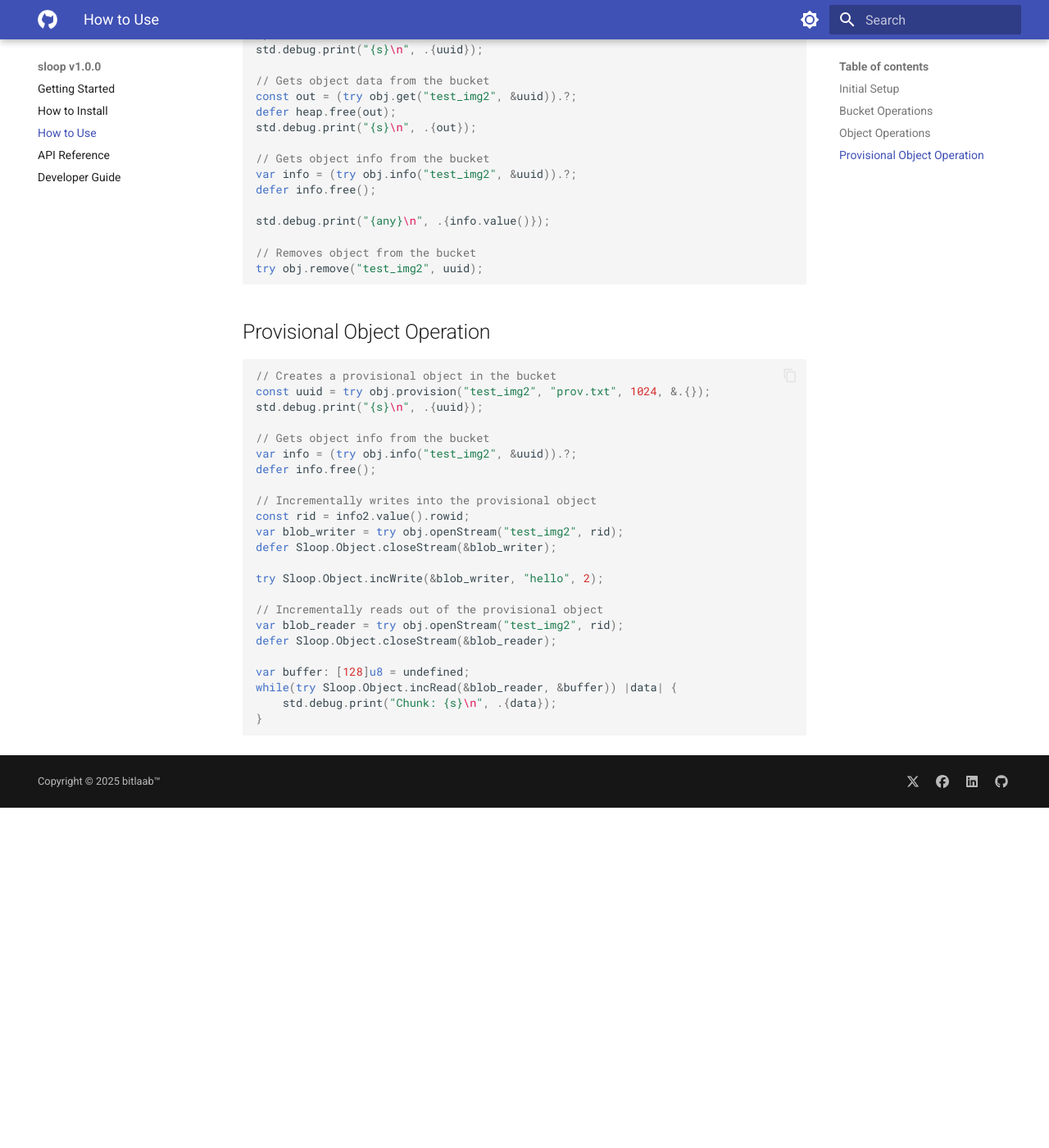
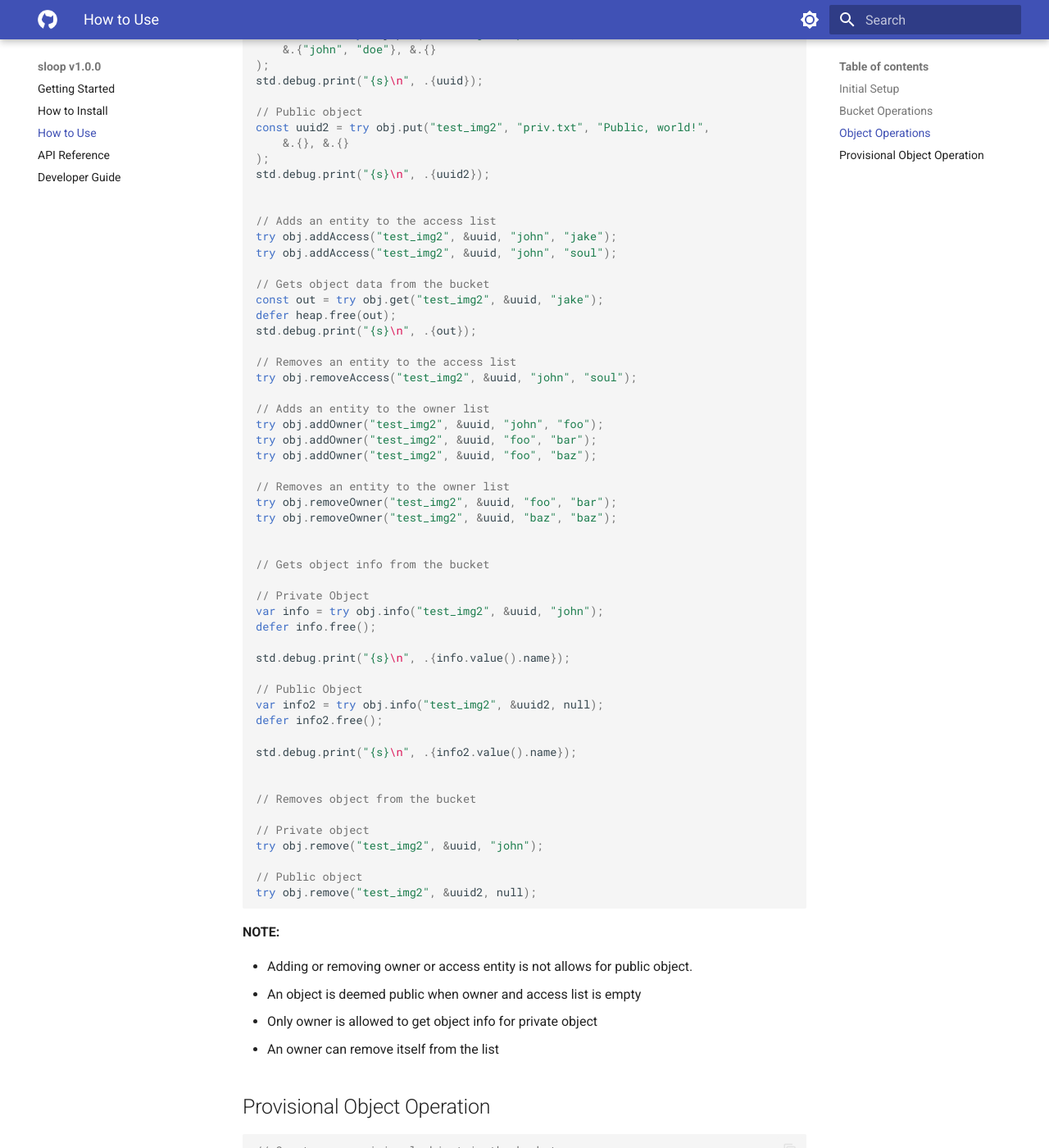
Before and after one commit to bitlaab-blitz/sloop, an MkDocs documentation site: the page built from docs/usage.md, in a window 1280 px wide and 1400 px high, scrolled down 1053 px. Shown: the whole window at 82% size. Built offline with MkDocs 1.6.1 and Material for MkDocs 9.7.7, drawn with Linux system fonts in a browser that asks for light colours; before the commit the page ends 2038 px from its top, so only the background shows below that; some of the changed text lies outside the part shown.

Commit message:
adding access control capability

````diff
--- a/docs/usage.md
+++ b/docs/usage.md
@@ -43,46 +43,101 @@ for (items) |item| { std.debug.print("{s}\n", .{item}); }
 var obj = sloop.object();
 
 // Puts object in the bucket
-const uuid = try obj.put("test_img2", "simple.txt", "hello, world!", &.{
-    "john", "doe"
-});
+
+// Private object
+const uuid = try obj.put("test_img2", "pub.txt", "Private, world!",
+    &.{"john", "doe"}, &.{}
+);
 std.debug.print("{s}\n", .{uuid});
 
+// Public object
+const uuid2 = try obj.put("test_img2", "priv.txt", "Public, world!",
+    &.{}, &.{}
+);
+std.debug.print("{s}\n", .{uuid2});
+
+
+// Adds an entity to the access list
+try obj.addAccess("test_img2", &uuid, "john", "jake");
+try obj.addAccess("test_img2", &uuid, "john", "soul");
+
 // Gets object data from the bucket
-const out = (try obj.get("test_img2", &uuid)).?;
+const out = try obj.get("test_img2", &uuid, "jake");
 defer heap.free(out);
 std.debug.print("{s}\n", .{out});
 
+// Removes an entity to the access list
+try obj.removeAccess("test_img2", &uuid, "john", "soul");
+
+// Adds an entity to the owner list
+try obj.addOwner("test_img2", &uuid, "john", "foo");
+try obj.addOwner("test_img2", &uuid, "foo", "bar");
+try obj.addOwner("test_img2", &uuid, "foo", "baz");
+
+// Removes an entity to the owner list
+try obj.removeOwner("test_img2", &uuid, "foo", "bar");
+try obj.removeOwner("test_img2", &uuid, "baz", "baz");
+
+
 // Gets object info from the bucket
-var info = (try obj.info("test_img2", &uuid)).?;
+
+// Private Object
+var info = try obj.info("test_img2", &uuid, "john");
 defer info.free();
 
-std.debug.print("{any}\n", .{info.value()});
+std.debug.print("{s}\n", .{info.value().name});
+
+// Public Object
+var info2 = try obj.info("test_img2", &uuid2, null);
+defer info2.free();
+
+std.debug.print("{s}\n", .{info2.value().name});
+
 
 // Removes object from the bucket
-try obj.remove("test_img2", uuid);
+
+// Private object
+try obj.remove("test_img2", &uuid, "john");
+
+// Public object
+try obj.remove("test_img2", &uuid2, null);
 ```
+
+**NOTE:**
+
+- Adding or removing owner or access entity is not allows for public object.
+- An object is deemed public when owner and access list is empty
+- Only owner is allowed to get object info for private object
+- An owner can remove itself from the list
 
 ## Provisional Object Operation
 
 ```zig
 // Creates a provisional object in the bucket
-const uuid = try obj.provision("test_img2", "prov.txt", 1024, &.{});
+
+// Private object
+const uuid = try obj.provision("test_img1", "prov.txt", 1024,
+    &.{"john"}, &.{"jane"}
+);
 std.debug.print("{s}\n", .{uuid});
 
+// public object
+const uuid2 = try obj.provision("test_img1", "prov.txt", 1024, &.{}, &.{});
+std.debug.print("{s}\n", .{uuid2});
+
 // Gets object info from the bucket
-var info = (try obj.info("test_img2", &uuid)).?;
+var info = try obj.info("test_img1", &uuid, "john");
 defer info.free();
 
 // Incrementally writes into the provisional object
-const rid = info2.value().rowid;
-var blob_writer = try obj.openStream("test_img2", rid);
+const rid = info.value().rowid;
+var blob_writer = try obj.openStream("test_img1", rid, &uuid, "jane");
 defer Sloop.Object.closeStream(&blob_writer);
 
 try Sloop.Object.incWrite(&blob_writer, "hello", 2);
 
 // Incrementally reads out of the provisional object
-var blob_reader = try obj.openStream("test_img2", rid);
+var blob_reader = try obj.openStream("test_img1", rid, &uuid, "john");
 defer Sloop.Object.closeStream(&blob_reader);
 
 var buffer: [128]u8 = undefined;
@@ -90,3 +145,8 @@ while(try Sloop.Object.incRead(&blob_reader, &buffer)) |data| {
     std.debug.print("Chunk: {s}\n", .{data});
 }
 ```
+
+**NOTE:**
+
+- You can also perform incremental I/O on a non-provisioned object
+- Owner and access control operation works same as non-provisioned object
````
Also changed, not shown: CHANGELOG.md (+1 -1 lines), 3 other files.
